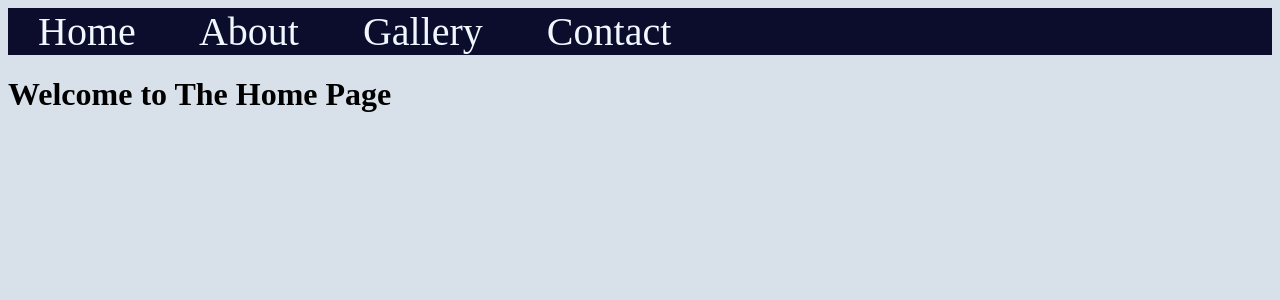
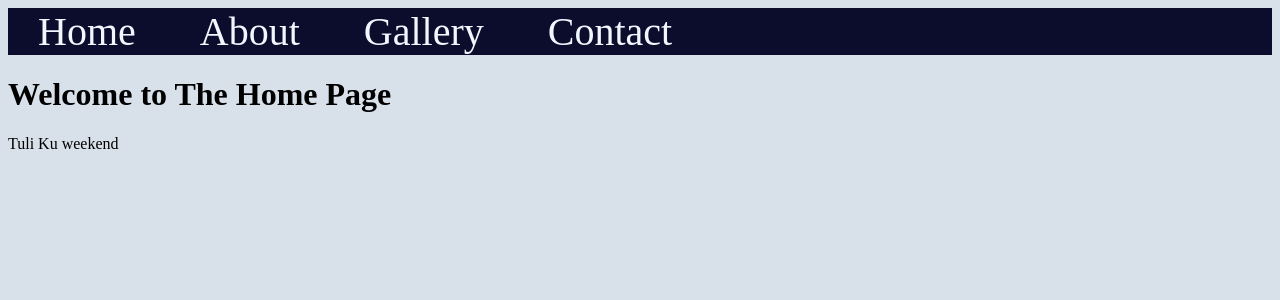
Before and after one commit to ofwonogodwin/weekend_code1, a Django app: page / in a window 1280 px wide. Shown: the top 300 px of the page. Run offline with Django 5.2, Linux system fonts and the light colour scheme.

Commit message:
Update home.html

```diff
--- a/templates/home.html
+++ b/templates/home.html
@@ -2,4 +2,5 @@
 {% load static %}
 {% block content %}
     <h1> Welcome to The Home Page</h1>
+   <p>Tuli Ku weekend</p>
 {% endblock content %}
```
